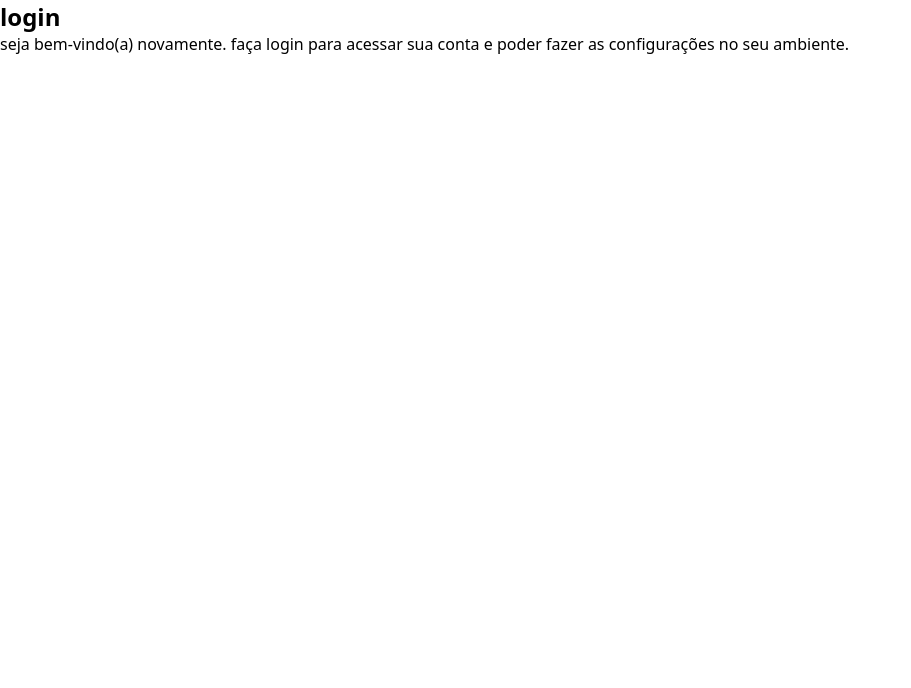
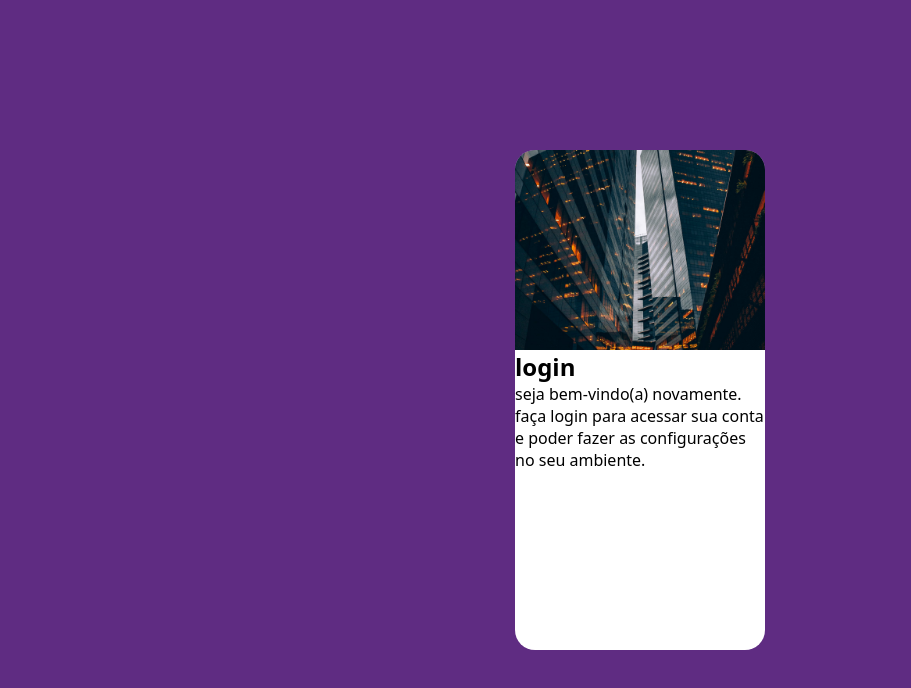
Before and after one commit to 01devjhonatansilva/projeto-login, a plain HTML site: page index.html in a window 1280 px wide. Shown: the whole page, without its empty margins (0-911 px from the left). Drawn offline with Linux system fonts and the light colour scheme.

Commit message:
atualizar

```diff
--- a/estilos/style.css
+++ b/estilos/style.css
@@ -14,5 +14,33 @@ lilás: #5f2c82
 }
 
 body, html {
+    background-color: #5f2c82;
+    height: 100vh;
+    width: 100vw;
+}
+
+main {
+    position: relative;
+    height: 100vh;
+    width: 100vw;
 
 }
+section#login {
+    position: absolute;
+    top: 50%;
+    left: 50%;
+    transform: translate( -50%, -50%);
+    overflow: hidden;
+
+    background-color: white;
+    width:  250px;
+    height: 500px;
+    border-radius: 20px;
+}
+section#login > div#imagem {
+    background: #5f2c82 url(../imagens/pexels-dinnow-9444476.jpg) no-repeat;
+    background-size: cover;
+    height: 200px;
+    background-position: center center;
+
+}
```
